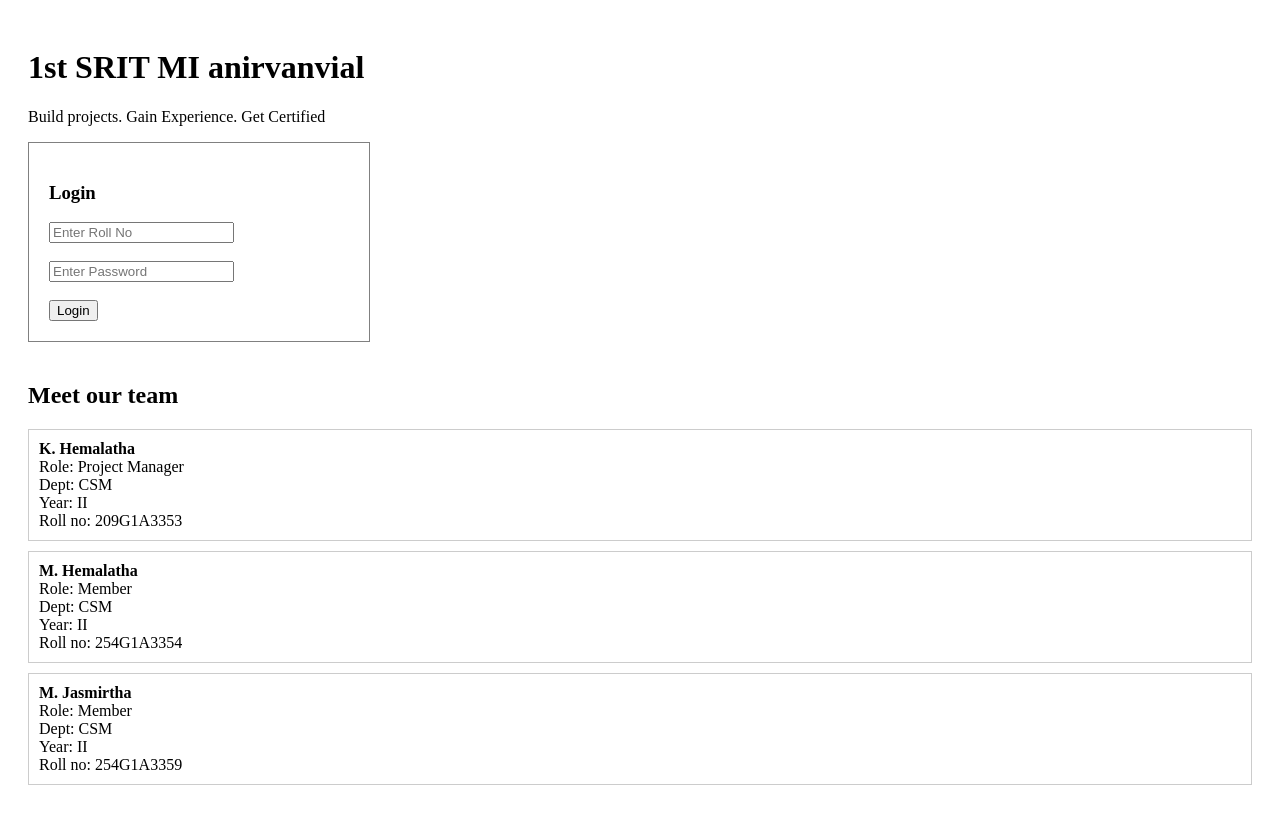
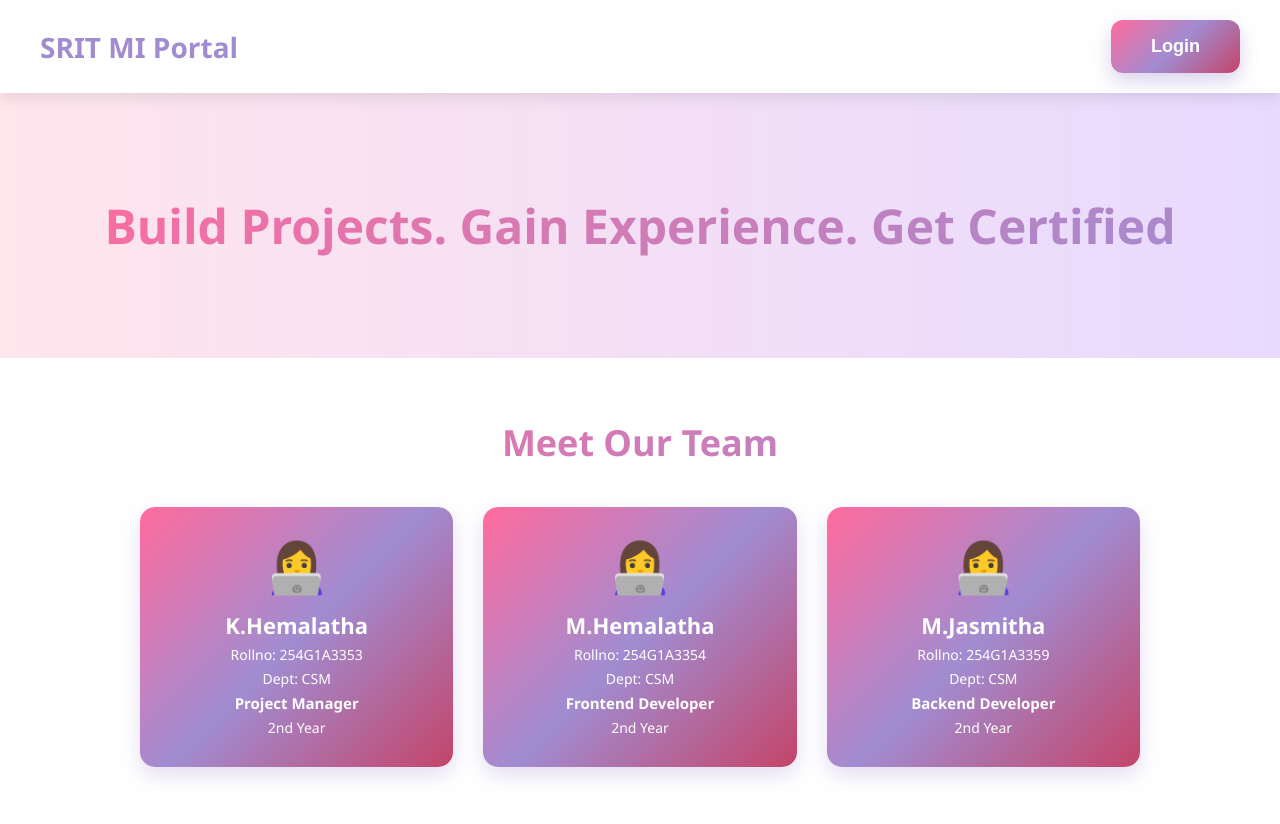
Before and after one commit to kavadihemalatha0317/srit-mi-portal, a Next.js app: page / in a window 1280 px wide. Shown: the top 824 px of the page. Built offline with nearby package versions, Linux system fonts and the light colour scheme.

Commit message:
Update index.js

```diff
--- a/pages/index.js
+++ b/pages/index.js
@@ -1,51 +1,67 @@
-import { useState } from 'react'
-import { useRouter } from 'next/router'
-import { auth } from '../lib/firebase'
-import { signInWithEmailAndPassword } from 'firebase/auth'
+import React from "react";
 
-export default function Home() {
-  const [roll, setRoll] = useState('')
-  const [pass, setPass] = useState('')
-  const router = useRouter()
-
-  const handleLogin = async () => {
-    try {
-      // Password = Roll no first 10 chars ani nuv cheppavu
-      await signInWithEmailAndPassword(auth, roll+'@srit.ac.in', pass)
-      router.push('/dashboard')
-    } catch {
-      alert('Login Failed')
-    }
+export default function App() {
+  const buttonStyle = {
+    padding:"16px 40px",
+    background:"linear-gradient(135deg, #FF6B9D 0%, #A18CD1 50%, #C44569 100%)",
+    color:"white", border:"none", borderRadius:"12px", fontSize:"18px", fontWeight:"bold",
+    cursor:"pointer", boxShadow:"0 8px 20px rgba(161, 140, 209, 0.4)"
+    // ANIMATION THEESANU
   }
 
   const team = [
-    {name: 'K. Hemalatha', role: 'Project Manager', dept: 'CSM', year: 'II', roll: '209G1A3353'},
-    {name: 'M. Hemalatha', role: 'Member', dept: 'CSM', year: 'II', roll: '254G1A3354'},
-    {name: 'M. Jasmirtha', role: 'Member', dept: 'CSM', year: 'II', roll: '254G1A3359'},
+    {name:"K.Hemalatha", roll:"Rollno: 254G1A3353", dept:"Dept: CSM", role:"Project Manager", year:"2nd Year"},
+    {name:"M.Hemalatha", roll:"Rollno: 254G1A3354", dept:"Dept: CSM", role:"Frontend Developer", year:"2nd Year"},
+    {name:"M.Jasmitha", roll:"Rollno: 254G1A3359", dept:"Dept: CSM", role:"Backend Developer", year:"2nd Year"}
   ]
 
   return (
-    <div style={{padding: '20px'}}>
-      <h1>1st SRIT MI anirvanvial</h1>
-      <p>Build projects. Gain Experience. Get Certified</p>
+    <div>
+      <style>{`
+        @keyframes jumpOnce {
+          0% { transform: translateY(0); }
+          50% { transform: translateY(-8px); }
+          100% { transform: translateY(0); }
+        }
+        .jump-hover:hover {
+          animation: jumpOnce 0.5s ease; /* MOUSE PETTINAPPUDE MATRAM */
+        }
+        .team-card {
+          background:linear-gradient(135deg, #FF6B9D, #A18CD1, #C44569);
+          padding:25px; border-radius:15px; text-align:center; color:white;
+          box-shadow:0 8px 20px rgba(161,140,209,0.3)
+        }
+        * { margin: 0; padding: 0; box-sizing: border-box; }
+      `}</style>
 
-      <div style={{border: '1px solid gray', padding: '20px', width: '300px'}}>
-        <h3>Login</h3>
-        <input placeholder="Enter Roll No" value={roll} onChange={(e)=>setRoll(e.target.value)}/><br/><br/>
-        <input type="password" placeholder="Enter Password" value={pass} onChange={(e)=>setPass(e.target.value)}/><br/><br/>
-        <button onClick={handleLogin}>Login</button>
+      <div style={{fontFamily:"'Segoe UI', Arial", background:"linear-gradient(to right,#FFE5EC,#E8DAFF)", minHeight:"100vh"}}>
+        <header style={{display:"flex",justifyContent:"space-between",alignItems:"center",padding:"20px 40px",background:"white",boxShadow:"0 4px 15px rgba(0,0,0,0.1)"}}>
+          <h2 style={{color:"#A18CD1", fontSize:"28px", fontWeight:"900"}}>SRIT MI Portal</h2>
+          <button onClick={() => window.location.href="/login"} style={buttonStyle} className="jump-hover">Login</button>
+        </header>
+
+        <div style={{textAlign:"center",padding:"100px 20px"}}>
+          <h1 style={{fontSize:"48px", background:"linear-gradient(135deg, #FF6B9D, #A18CD1)", WebkitBackgroundClip:"text", WebkitTextFillColor:"transparent", fontWeight:"900"}}>
+            Build Projects. Gain Experience. Get Certified
+          </h1>
+        </div>
+
+        <div style={{padding:"60px 40px", background:"white"}}>
+          <h2 style={{textAlign:"center", background:"linear-gradient(135deg, #FF6B9D, #A18CD1)", WebkitBackgroundClip:"text", WebkitTextFillColor:"transparent", fontSize:"36px", marginBottom:"40px"}}>Meet Our Team</h2>
+          <div style={{display:"grid", gridTemplateColumns:"repeat(auto-fit, minmax(250px, 1fr))", gap:"30px", maxWidth:"1000px", margin:"0 auto"}}>
+            {team.map((member, i) => (
+              <div key={i} className="team-card jump-hover"> {/* HOVER LO MATRAM JUMP */}
+                <div style={{fontSize:"50px"}}>👩‍💻</div>
+                <h3 style={{margin:"10px 0 5px 0", fontSize:"22px"}}>{member.name}</h3>
+                <p style={{margin:"5px 0", fontSize:"14px"}}>{member.roll}</p>
+                <p style={{margin:"5px 0", fontSize:"14px"}}>{member.dept}</p>
+                <p style={{margin:"5px 0", fontSize:"15px", fontWeight:"600"}}>{member.role}</p>
+                <p style={{margin:"5px 0", fontSize:"14px"}}>{member.year}</p>
+              </div>
+            ))}
+          </div>
+        </div>
       </div>
-
-      <h2 style={{marginTop: '40px'}}>Meet our team</h2>
-      {team.map(t => (
-        <div key={t.roll} style={{border: '1px solid #ccc', padding: '10px', margin: '10px 0'}}>
-          <b>{t.name}</b><br/>
-          Role: {t.role}<br/>
-          Dept: {t.dept}<br/>
-          Year: {t.year}<br/>
-          Roll no: {t.roll}
-        </div>
-      ))}
     </div>
   )
 }
```
